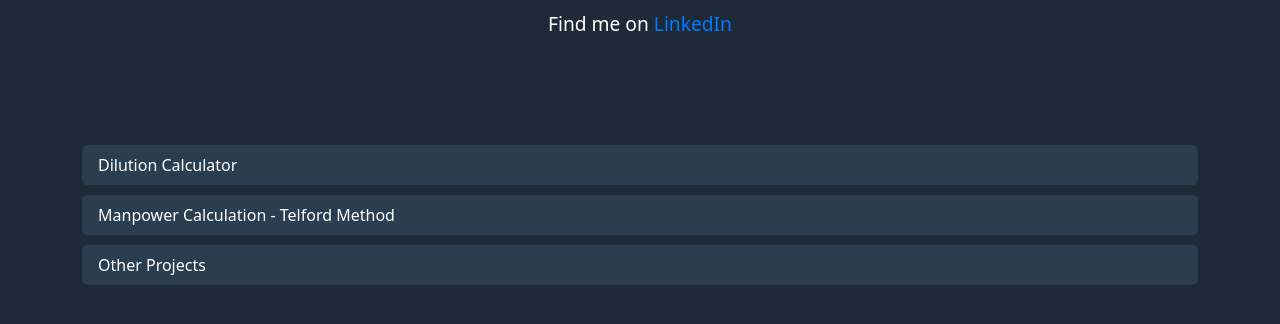
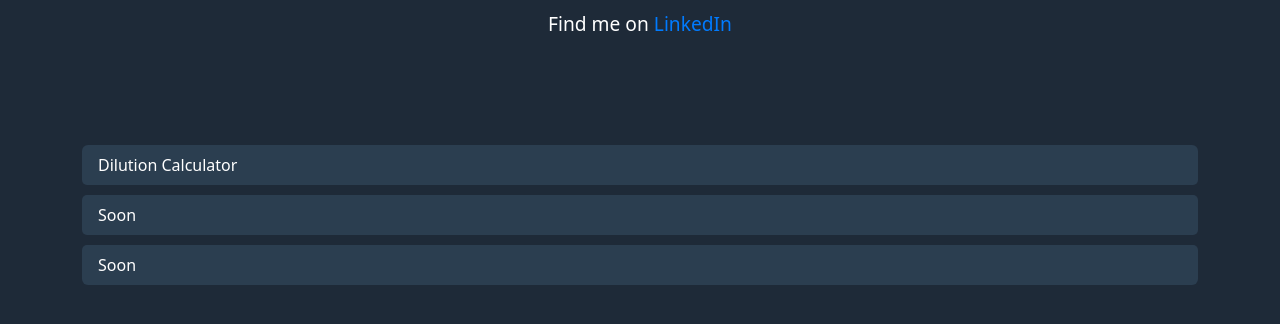
Before and after one commit to AbdelazizGedella/Calculators, a plain HTML site: page index.html in a window 1280 px wide. Shown: the part 334-658 px from the top of the page. Drawn offline with nearby package versions, Linux system fonts and the light colour scheme.

Commit message:
Update index.html

```diff
--- a/index.html
+++ b/index.html
@@ -75,8 +75,8 @@
         <!-- List of Other Codes -->
         <div class="list-group">
             <a href="infusion_rate.html" class="list-group-item">Dilution Calculator</a>
-            <a href="#" class="list-group-item">Manpower Calculation - Telford Method</a>
-            <a href="#" class="list-group-item">Other Projects</a>
+            <a href="#" class="list-group-item">Soon</a>
+            <a href="#" class="list-group-item">Soon</a>
             <!-- Add more links to your projects here -->
         </div>
     </div>
```
